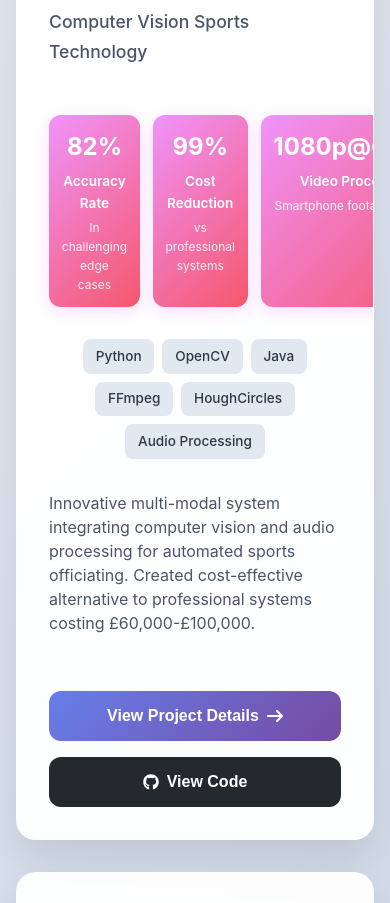
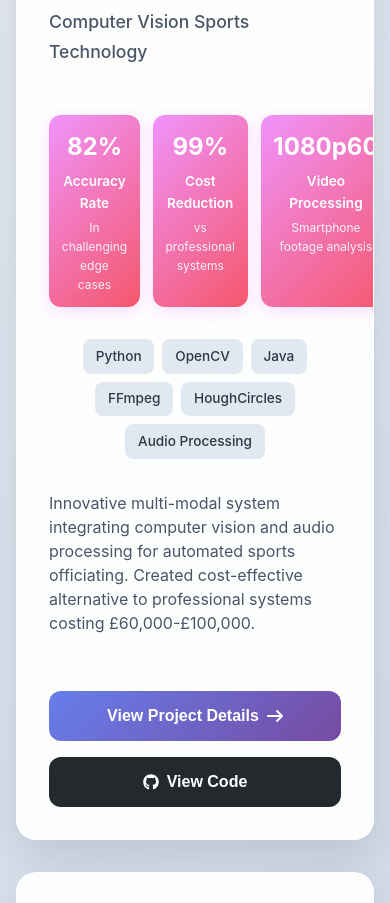
Before and after one commit to Somaan/project-portfolio, a React (Vite) app in the folder project-portfolio-main/: page / in a window 390 px wide. Shown: the part 2401-3304 px from the top of the page. Built offline with nearby package versions, Linux system fonts and the light colour scheme.

Commit message:
making changes to allow responsive design

```diff
--- a/project-portfolio-main/src/components/Projects.jsx
+++ b/project-portfolio-main/src/components/Projects.jsx
@@ -120,7 +120,7 @@ const Projects = () => {
         },
         {
           label: "Video Processing",
-          value: "1080p@60fps",
+          value: "1080p60",
           description: "Smartphone footage analysis",
         },
       ],
```
Also changed, not shown: project-portfolio-main/src/index.css (line endings or trailing spaces).
